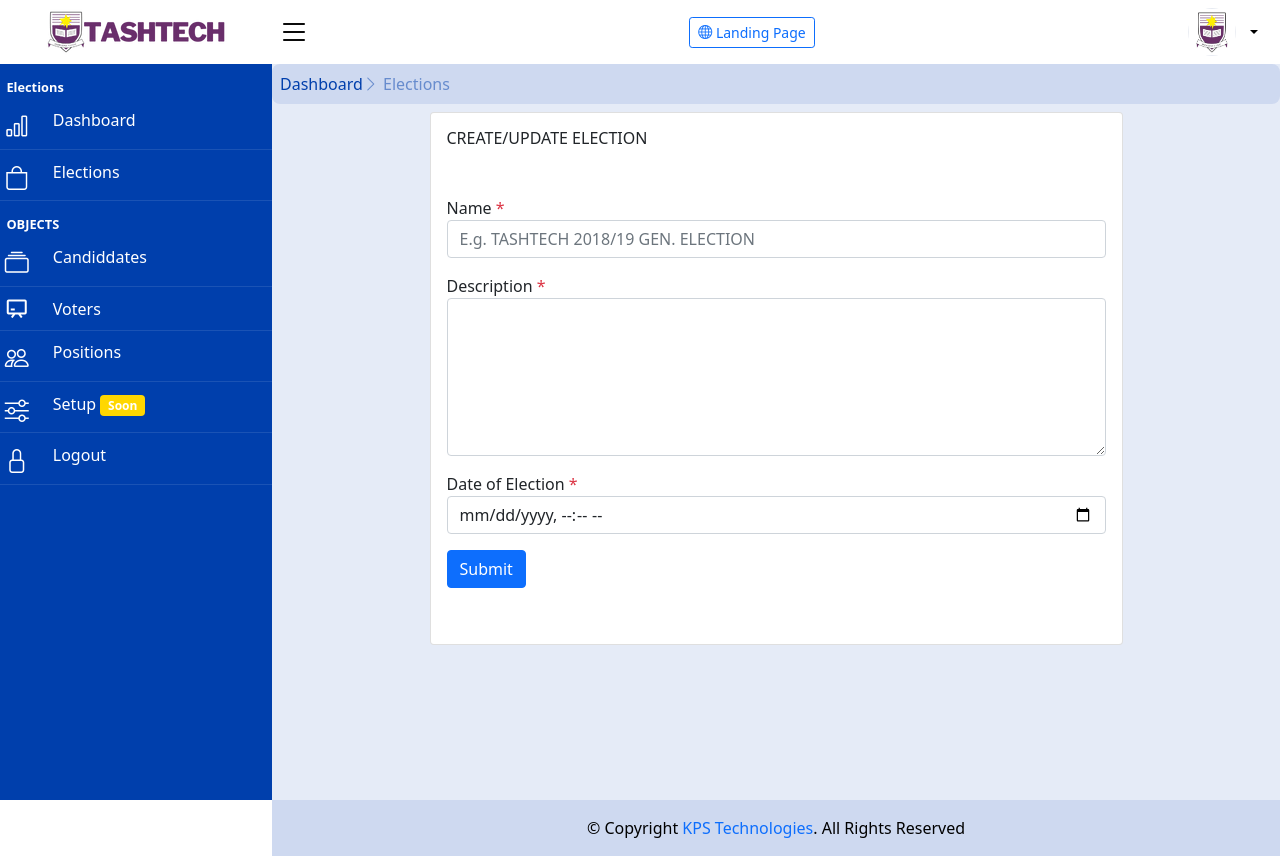
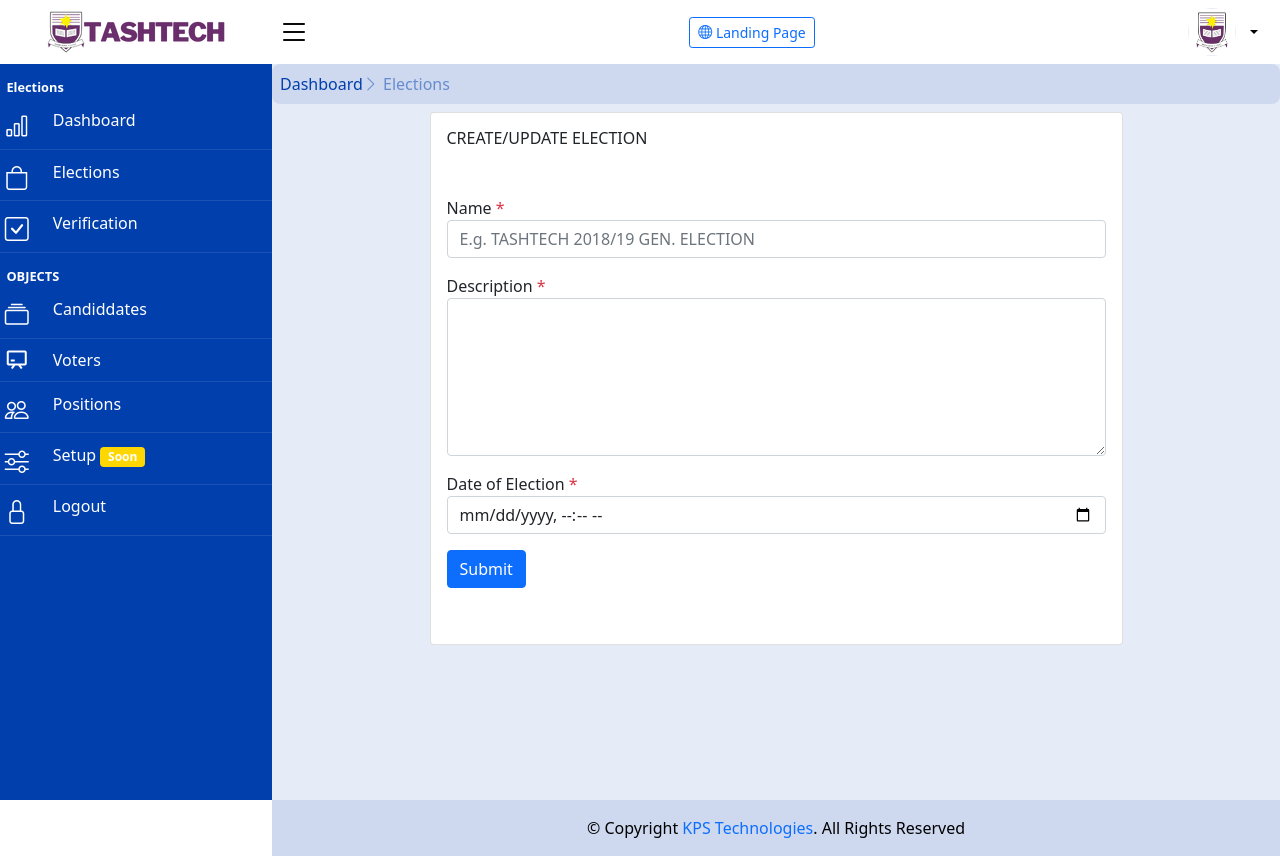
Before and after one commit to DevPrinceK/tashtech-evoting, a Django app: page /backend/create-update_election/ in a window 1280 px wide. Run offline with Django 4.2, Linux system fonts and the light colour scheme; the visitor is signed in with stand-in values (Sample User, id 1); data that the repository does not hold is empty; some libraries are stand-ins or nearby versions.

Commit message:
add verification tab

```diff
--- a/core/backend/templates/backend/base.html
+++ b/core/backend/templates/backend/base.html
@@ -47,13 +47,23 @@
             </a>
         </div>
 
-        <div class="side-bar-item" title="Products" id="products">
+        <div class="side-bar-item" title="elections" id="elections">
             <a href="{% url 'backend:elections' %}" class="d-flex">
                 <div class="icon">
                     <i class="bi bi-bag" style="font-size: 1.5em;"></i>
                 </div>
                 <div class="lable">
                     <span>Elections</span>
+                </div>
+            </a>
+        </div>
+        <div class="side-bar-item" title="verification" id="verification">
+            <a href="{% url 'backend:verification' %}" class="d-flex">
+                <div class="icon">
+                    <i class="bi bi-check-square" style="font-size: 1.5em;"></i>
+                </div>
+                <div class="lable">
+                    <span>Verification</span>
                 </div>
             </a>
         </div>
```
